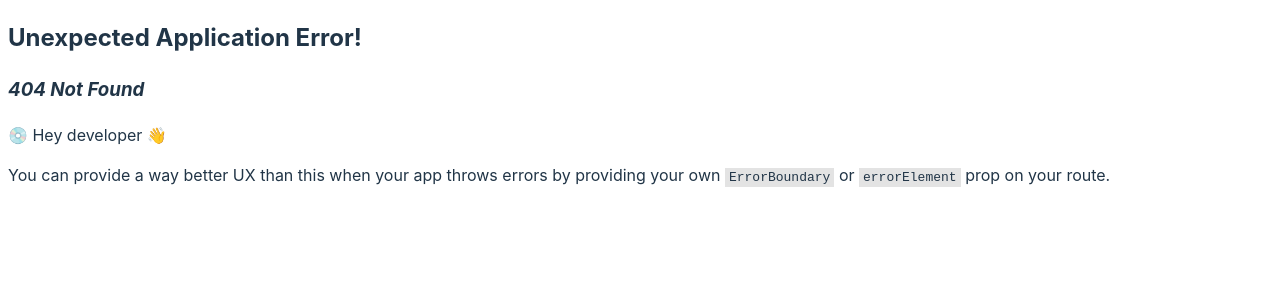
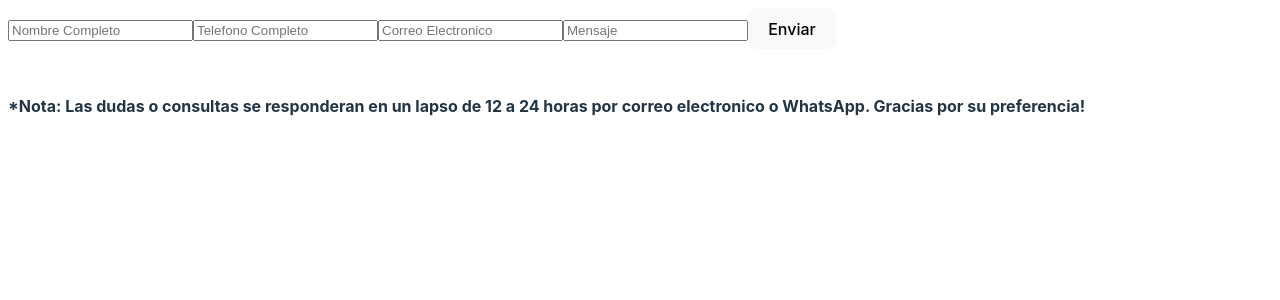
Before and after one commit to Javier348solis/Final-proyecto-Front-end, a React (Vite) app: page /Contacto in a window 1280 px wide. Before the commit this address had no page. Shown: the top 300 px of the page. Built offline with nearby package versions, Linux system fonts and the light colour scheme.

Commit message:
Creacion de la pagina "QuienesSomos" estructurA React

```diff
--- /dev/null
+++ b/src/BarraNavBar/Contacto.jsx
@@ -0,0 +1,18 @@
+import React from 'react'
+
+function Contacto() {
+  return (
+    <>
+     <div> <input type="text" placeholder='Nombre Completo'/>
+      <input type="number" placeholder='Telefono Completo'/>
+      <input type="email" placeholder='Correo Electronico'/>
+      <input type="text" placeholder='Mensaje'/>
+      <button>Enviar</button>
+      </div>
+<br/>
+<h4>*Nota: Las dudas o consultas se responderan en un lapso de 12 a 24 horas por correo electronico o WhatsApp. Gracias por su preferencia!</h4>
+    </>
+  )
+}
+
+export default Contacto
--- a/src/PaginaPrincipal.jsx
+++ b/src/PaginaPrincipal.jsx
@@ -2,9 +2,12 @@ import React from 'react'
 
 function PaginaPrincipal() {
   return (
-    <div>
+    <>
+     <nav>
 
-    </div>
+     </nav>
+
+    </>
   )
 }
 
```
Also changed, not shown: src/main.jsx (+10 -0 lines), src/BarraNavBar/QuienesSomos.jsx (renamed from src/QuienesSomos.jsx), src/PaginaInicio.jsx (line endings or trailing spaces).
